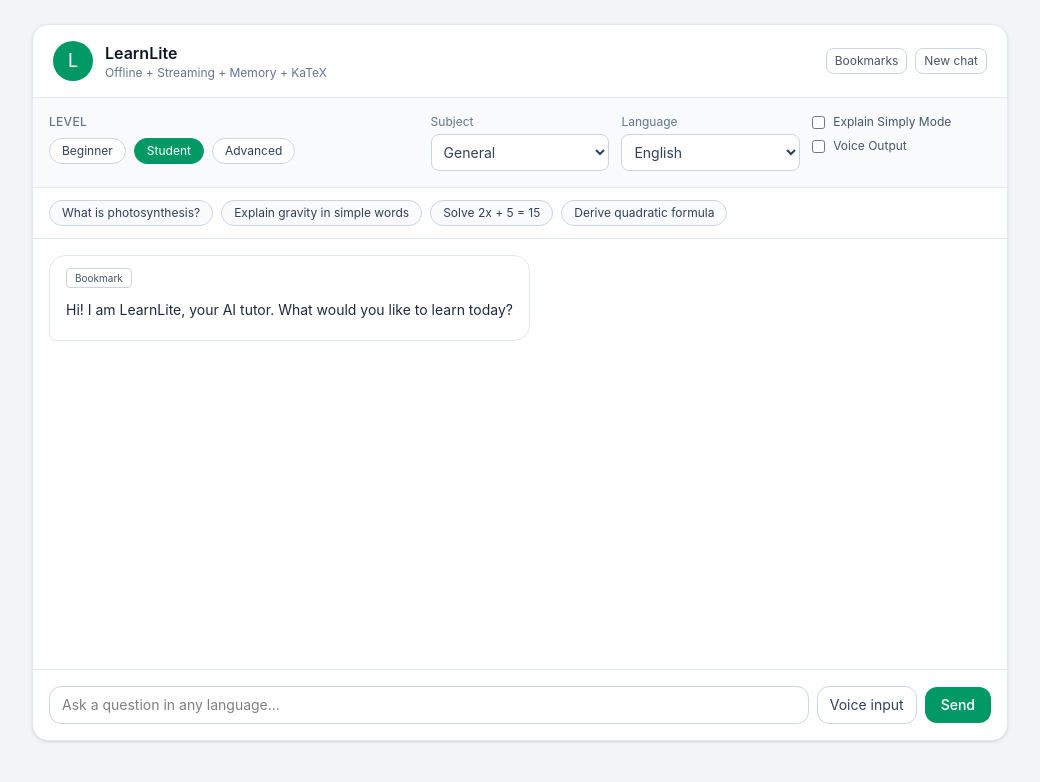
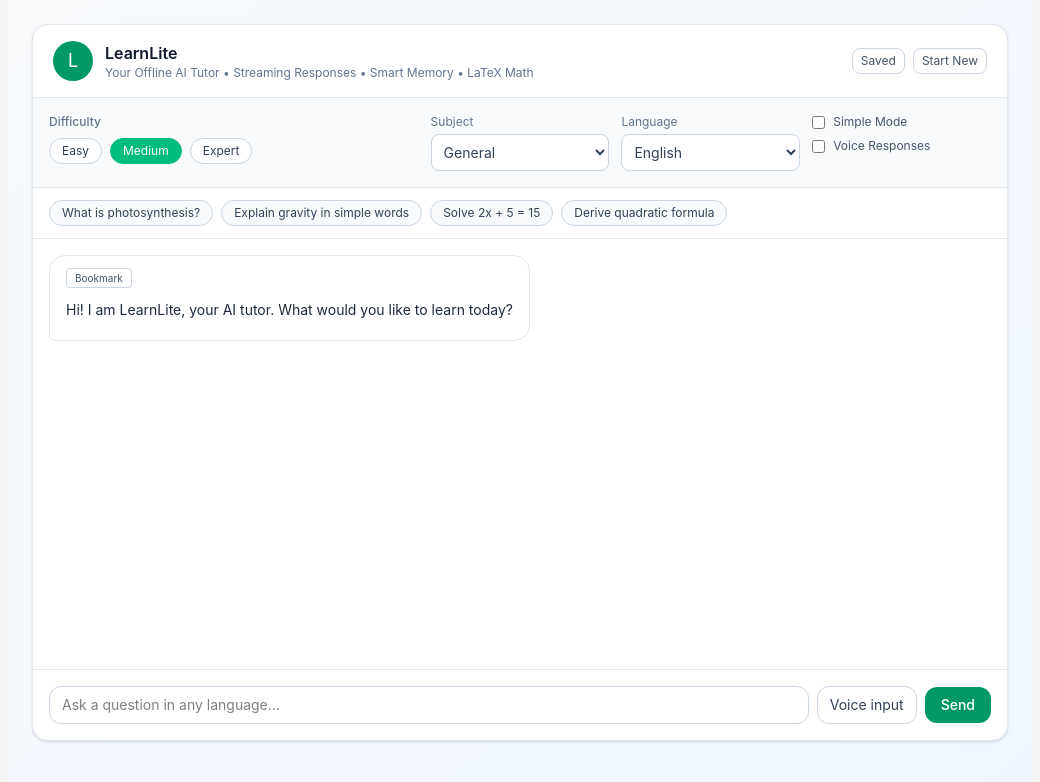
Before and after one commit to jagannathsaha04/learnlite, a React (Vite) app in the folder frontend/: page / in a window 1280 px wide. Shown: the top 782 px of the page, without its empty margins (120-1160 px from the left). Built offline with nearby package versions, Linux system fonts and the light colour scheme.

Commit message:
Improve UI for production-grade feel: update texts, colors, loading, and accessibility

```diff
--- a/frontend/src/App.tsx
+++ b/frontend/src/App.tsx
@@ -37,9 +37,7 @@
   voiceOutput: boolean;
 };
 
-const API = "http://127.0.0.1:8000";
-const STORAGE_KEY = "learnlite_chat_v2";
-const MAX_CLIENT_HISTORY = 12;
+const STORAGE_KEY = "learnlite_chat_v3";
 const MAX_QUESTION_CHARS = 600;
 
 const starters = [
@@ -50,9 +48,9 @@
 ];
 
 const levelLabel: Record<Level, string> = {
-  beginner: "Beginner",
-  intermediate: "Student",
-  advanced: "Advanced",
+  beginner: "Easy",
+  intermediate: "Medium",
+  advanced: "Expert",
 };
 
 const defaultWelcome: Message[] = [
@@ -215,7 +213,7 @@
         {
           id: crypto.randomUUID(),
           role: "assistant",
-          text: `Question too long. Keep it under ${MAX_QUESTION_CHARS} characters.`,
+          text: `Question too long—keep it under ${MAX_QUESTION_CHARS} characters for best results.`,
           language: "English",
         },
       ]);
@@ -301,7 +299,7 @@
           msg.id === assistantId
             ? {
               ...msg,
-              text: `Cannot reach backend/Ollama. ${detail}. Start backend (\`uvicorn app:app --reload\`) and Ollama.`,
+              text: `Oops! Can't connect to the backend. ${detail}. Please start the server with \`uvicorn app:app --reload\` and ensure Ollama is running.`,
               language: "English",
             }
             : msg
@@ -317,7 +315,7 @@
     : messages;
 
   return (
-    <main className="mx-auto min-h-screen w-full max-w-5xl p-4 md:p-6">
+    <main className="mx-auto min-h-screen w-full max-w-5xl p-4 md:p-6 bg-gradient-to-br from-slate-50 to-blue-50">
       <section className="overflow-hidden rounded-2xl border border-slate-200 bg-white shadow-sm">
         <header className="flex items-center gap-3 border-b border-slate-200 px-5 py-4">
           <div className="flex h-10 w-10 items-center justify-center rounded-full bg-emerald-600 text-lg text-white">
@@ -325,30 +323,32 @@
           </div>
           <div>
             <h1 className="text-base font-semibold text-slate-900">LearnLite</h1>
-            <p className="text-xs text-slate-500">Offline + Streaming + Memory + KaTeX</p>
+            <p className="text-xs text-slate-500">Your Offline AI Tutor • Streaming Responses • Smart Memory • LaTeX Math</p>
           </div>
           <div className="ml-auto flex items-center gap-2">
             <button
               type="button"
               className="rounded-lg border border-slate-300 px-2 py-1 text-xs text-slate-600 hover:bg-slate-50"
               onClick={() => setShowBookmarksOnly((v) => !v)}
+              title={showBookmarksOnly ? "View all messages" : "View saved responses"}
             >
-              {showBookmarksOnly ? "Show all" : "Bookmarks"}
+              {showBookmarksOnly ? "All Messages" : "Saved"}
             </button>
             <button
               type="button"
               className="rounded-lg border border-slate-300 px-2 py-1 text-xs text-slate-600 hover:bg-slate-50"
               onClick={newChat}
+              title="Clear chat and start fresh"
             >
-              New chat
+              Start New
             </button>
           </div>
         </header>
 
         <div className="grid gap-3 border-b border-slate-200 bg-slate-50 p-4 md:grid-cols-2 xl:grid-cols-5">
           <div className="xl:col-span-2">
-            <p className="mb-2 text-xs font-medium uppercase tracking-wide text-slate-500">
-              Level
+            <p className="mb-2 text-xs font-medium text-slate-500">
+              Difficulty
             </p>
             <div className="flex flex-wrap gap-2">
               {(["beginner", "intermediate", "advanced"] as Level[]).map((lvl) => (
@@ -356,9 +356,9 @@
                   key={lvl}
                   type="button"
                   onClick={() => setLevel(lvl)}
-                  className={`rounded-full border px-3 py-1 text-xs ${level === lvl
-                    ? "border-emerald-600 bg-emerald-600 text-white"
-                    : "border-slate-300 bg-white text-slate-700"
+                  className={`rounded-full border px-3 py-1 text-xs transition-all duration-200 ${level === lvl
+                    ? "border-emerald-500 bg-emerald-500 text-white hover:bg-emerald-400"
+                    : "border-slate-300 bg-white text-slate-700 hover:bg-slate-100"
                     }`}
                 >
                   {levelLabel[lvl]}
@@ -401,7 +401,7 @@
                 checked={explainSimply}
                 onChange={(e) => setExplainSimply(e.target.checked)}
               />
-              Explain Simply Mode
+              Simple Mode
             </label>
             <label className="flex cursor-pointer items-center gap-2">
               <input
@@ -409,7 +409,7 @@
                 checked={voiceOutput}
                 onChange={(e) => setVoiceOutput(e.target.checked)}
               />
-              Voice Output
+              Voice Responses
             </label>
           </div>
         </div>
@@ -421,6 +421,7 @@
               type="button"
               className="rounded-full border border-slate-300 bg-slate-50 px-3 py-1 text-xs text-slate-700 hover:border-emerald-400 hover:bg-emerald-50"
               onClick={() => void sendMessage(item)}
+              aria-label={`Example question: ${item}`}
             >
               {item}
             </button>
@@ -471,7 +472,7 @@
             </div>
           ))}
 
-          {loading ? <div className="text-sm text-slate-500">Streaming response...</div> : null}
+          {loading ? <div className="text-sm text-slate-500 flex items-center gap-1"><span>Thinking</span><div className="animate-pulse">...</div></div> : null}
         </section>
 
         <footer className="flex flex-wrap items-center gap-2 border-t border-slate-200 p-4">
@@ -495,7 +496,7 @@
           </button>
           <button
             type="button"
-            className="rounded-xl bg-emerald-600 px-4 py-2 text-sm font-medium text-white hover:bg-emerald-700 disabled:opacity-60"
+            className="rounded-xl bg-emerald-600 px-4 py-2 text-sm font-medium text-white hover:bg-emerald-700 disabled:opacity-60 focus:ring-2 focus:ring-emerald-500"
             onClick={() => void sendMessage()}
             disabled={loading}
           >
```
